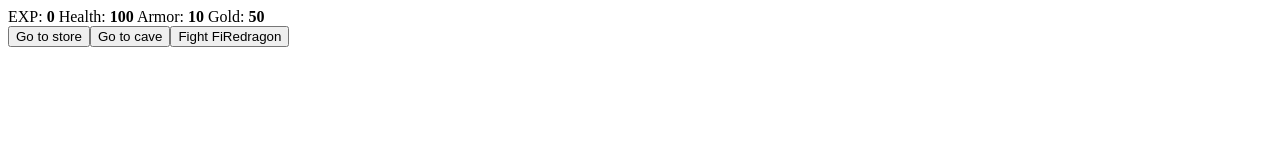
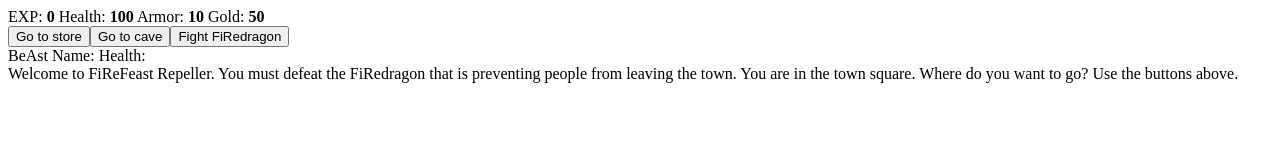
Before and after one commit to GitJohnFis/FiReFeast, a plain HTML site: page index.html in a window 1280 px wide. Drawn offline with Linux system fonts and the light colour scheme.

Commit message:
First BeAst changesa to name and health + more in desc.

```diff
--- a/index.html
+++ b/index.html
@@ -13,8 +13,13 @@
         <span class="stat">Gold: <strong><span id="goldText">50</span></strong></span></span>
     </div>
       <div id="controls"><button id="button1">Go to store</button><button id="button2">Go to cave</button><button id="button3">Fight FiRedragon</button></div>
-      <div id="BeAstStats"></div>
-      <div id="text"></div>
+      <div id="BeAstStats">
+        <span class="stat">BeAst Name: <strong><span id="monsterName"></span></strong></span>
+        <span class="stat">Health: <strong><span id="monsterHealth"></span></strong></span>
+    </div>
+      <div id="text">
+        Welcome to FiReFeast Repeller. You must defeat the FiRedragon that is preventing people from leaving the town. You are in the town square. Where do you want to go? Use the buttons above.
+      </div>
     </div>
     <script src="./script.js"></script>
 </body>
```
